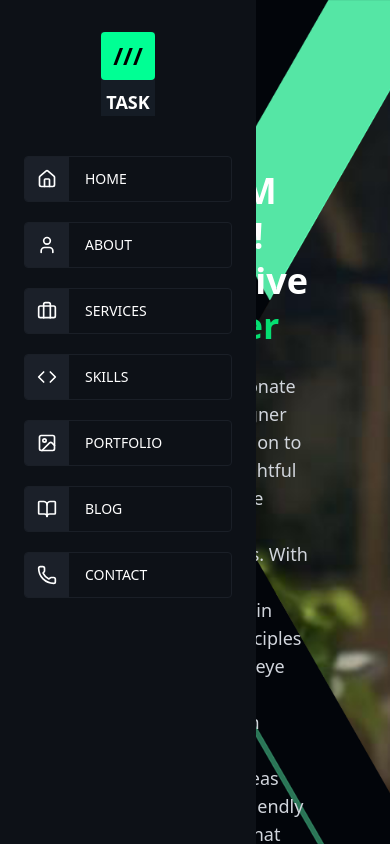
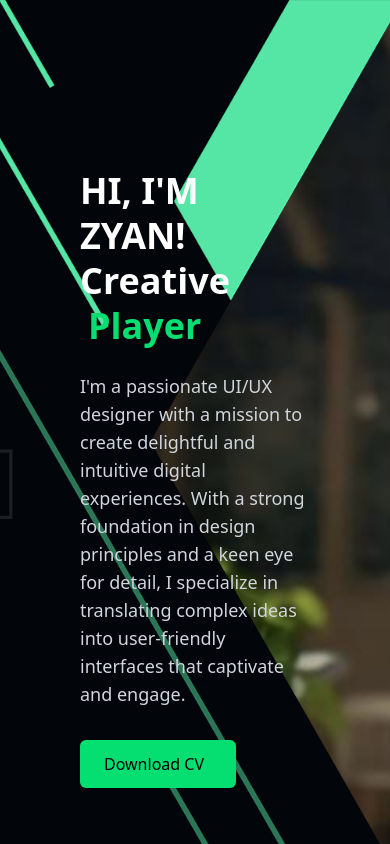
Before and after one commit to mrshrirammorkhandikar/portfolio, a React (Vite) app: page / in a window 390 px wide. Built offline with nearby package versions, Linux system fonts and the light colour scheme.

Commit message:
Updated content

```diff
--- a/package.json
+++ b/package.json
@@ -4,7 +4,6 @@
   "version": "0.0.0",
   "type": "module",
   "homepage": "https://mrshrirammorkhandikar.github.io/portfolio",
-
   "scripts": {
     "dev": "vite",
     "build": "vite build",
@@ -12,7 +11,6 @@
     "preview": "vite preview",
     "predeploy": "npm run build",
     "deploy": "gh-pages -d dist"
-
   },
   "dependencies": {
     "@tailwindcss/postcss": "^4.1.11",
--- a/src/App.jsx
+++ b/src/App.jsx
@@ -1,7 +1,7 @@
 import Sidebar from "./components/Sidebar";
 import Home from "./components/Home";
 import AboutMe from "./components/AboutMe";
-import Services from "./components/Services"; // ✅ fixed name
+import Services from "./components/Services";
 import SkillsSection from "./components/SkillsSection.jsx";
 import PortfolioSection from "./components/PortfolioSection.jsx";
 import Contact from "./components/Contact.jsx";
@@ -9,19 +9,19 @@ import Contact from "./components/Contact.jsx";
 function App() {
   return (
     <div className="bg-[#02050A] text-white flex h-screen overflow-hidden">
-      {/* Fixed Sidebar */}
-      <div className="sticky top-0 w-1/5 h-screen">
+      {/* Sidebar - hidden on mobile, fixed on desktop */}
+      <div className="hidden md:block sticky top-0 h-screen w-64">
         <Sidebar />
       </div>
 
       {/* Scrollable Content */}
-      <div className="w-4/5 overflow-y-auto">
+      <div className="w-full md:w-[calc(100%-16rem)] overflow-y-auto">
         <Home />
         <AboutMe />
         <Services />
-        <SkillsSection/>
-        <PortfolioSection/> {/* ✅ fixed name */}
-        <Contact/>
+        <SkillsSection />
+        <PortfolioSection />
+        <Contact />
       </div>
     </div>
   );
```
